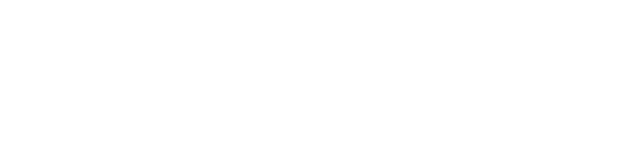
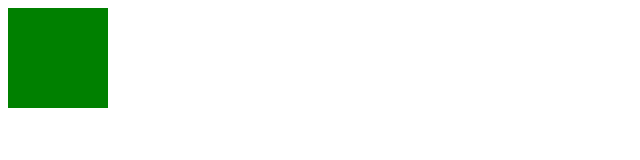
Before and after one commit to lonlii4ap/vue-realization, a website built with webpack: page src/index.html in a window 1280 px wide. Shown: the whole page, without its empty margins (0-640 px from the left). Built offline with nearby package versions, Linux system fonts and the light colour scheme.

Commit message:
feat:style-loader,css-loader

```diff
--- a/package.json
+++ b/package.json
@@ -20,7 +20,9 @@
   "homepage": "https://github.com/lonlii4ap/vue-realization#readme",
   "devDependencies": {
     "clean-webpack-plugin": "^3.0.0",
+    "css-loader": "^3.6.0",
     "html-webpack-plugin": "^4.3.0",
+    "style-loader": "^1.2.1",
     "webpack": "^4.43.0",
     "webpack-cli": "^3.3.11",
     "webpack-dev-server": "^3.11.0",
--- /dev/null
+++ b/src/css/index.css
@@ -0,0 +1,9 @@
+html{
+    padding: 0;
+    margin: 0;
+}
+#app{
+    width: 100px;
+    height: 100px;
+    background: green;
+}
--- a/src/index.html
+++ b/src/index.html
@@ -5,6 +5,6 @@
     <title>webpack tpl1111</title>
 </head>
 <body>
-
+<div id="app"></div>
 </body>
 </html>
--- a/src/index.js
+++ b/src/index.js
@@ -1,3 +1,4 @@
+import './css/index.css'
 const jquery = require('jquery')
 const str = require('./a-module.js')
 console.log(str)
```
Also changed, not shown: build/webpack.base.js, 1 other file.
